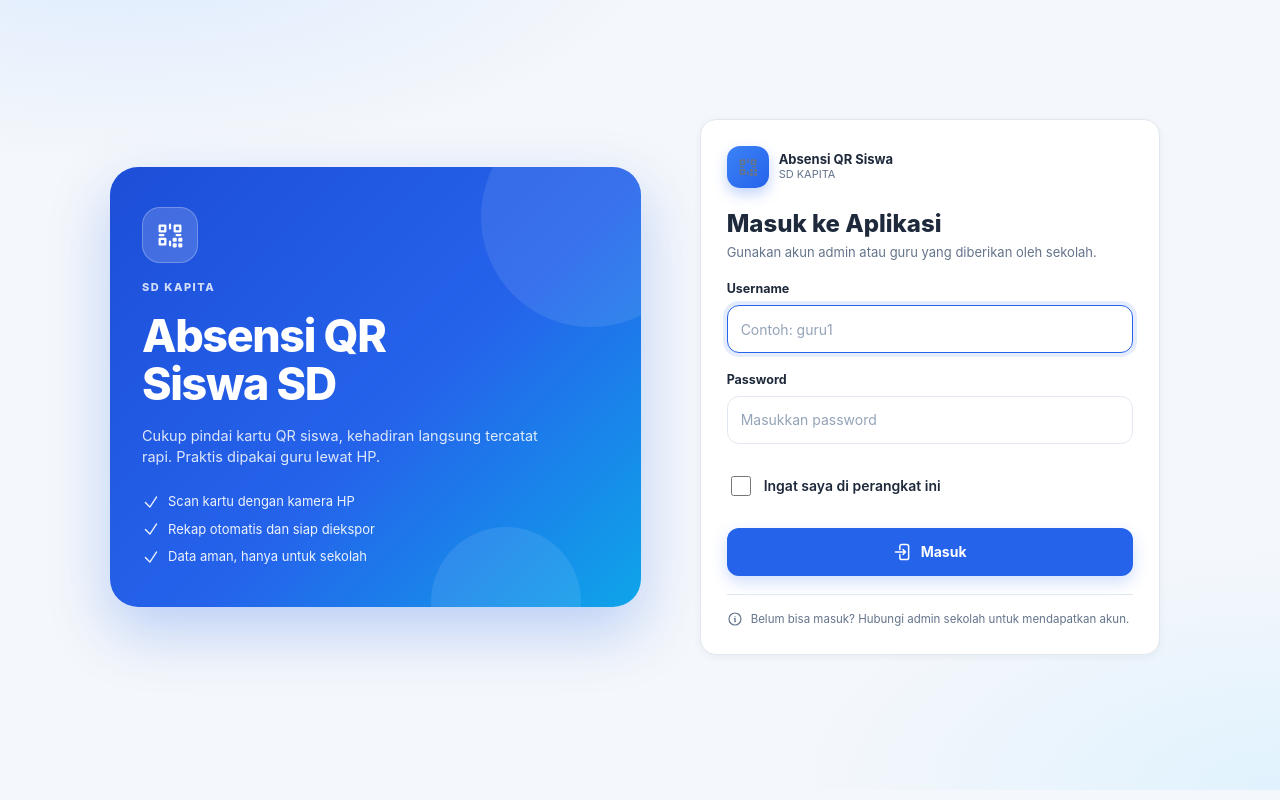
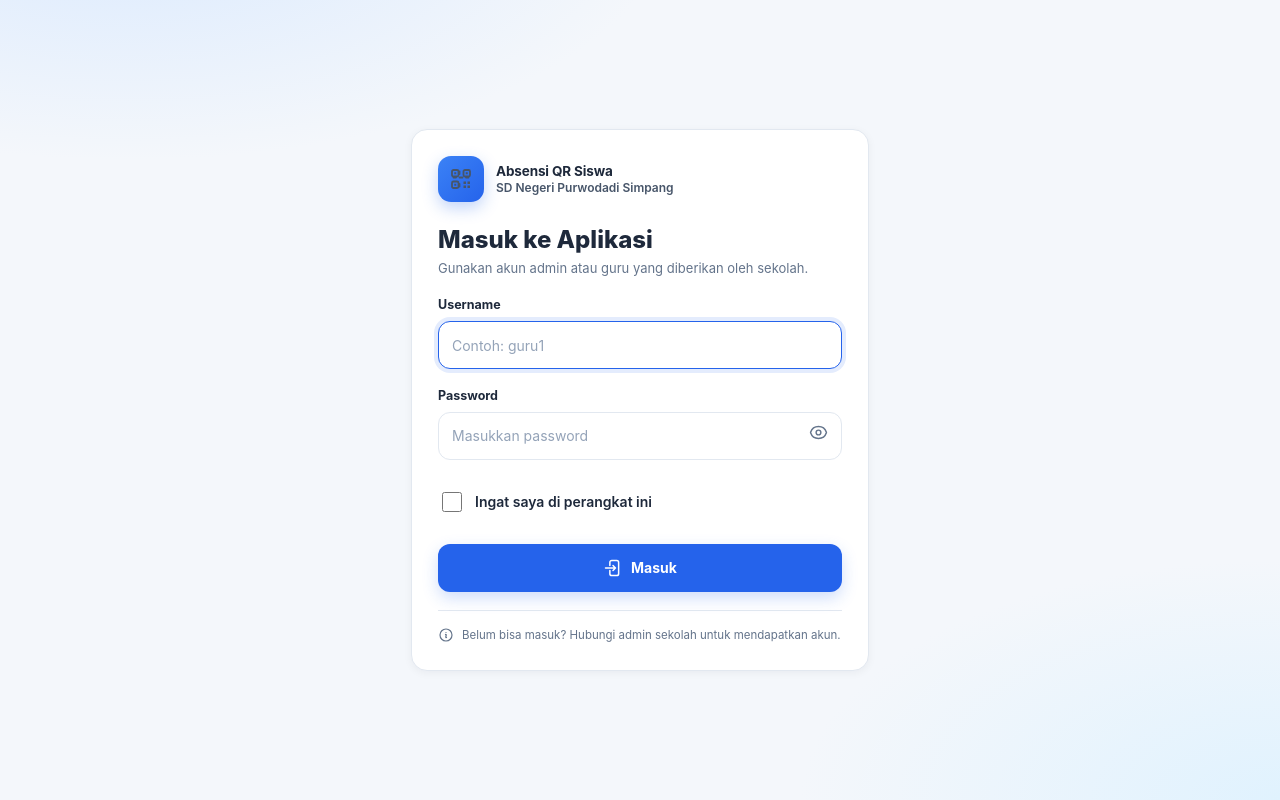
Before and after one commit to Fasiall/Absensi-SD---KAPITA, a Flask app: page /login in a window 1280 px wide. Run offline with Flask 3, Linux system fonts and the light colour scheme; some libraries are stand-ins or nearby versions.

Commit message:
feat: penyempurnaan halaman login, integrasi Supabase, dan konfigurasi deployment Vercel

```diff
--- a/app/__init__.py
+++ b/app/__init__.py
@@ -66,7 +66,7 @@ def create_app(test_config=None):
             return url_for(request.endpoint or "auth.login", **args)
 
         return {
-            "school_name": app.config.get("SCHOOL_NAME", "SD KAPITA"),
+            "school_name": app.config.get("SCHOOL_NAME", "SD Negeri Purwodadi Simpang"),
             "app_name": "Absensi QR Siswa",
             "today": today_local(),
             "now": now_local(),
--- a/app/admin.py
+++ b/app/admin.py
@@ -531,7 +531,7 @@ def reports_export():
         selected_classes,
         start,
         end,
-        current_app.config.get("SCHOOL_NAME", "SD KAPITA"),
+        current_app.config.get("SCHOOL_NAME", "SD Negeri Purwodadi Simpang"),
         current_user.nama,
         detail_rows,
     )
--- a/app/guru.py
+++ b/app/guru.py
@@ -296,7 +296,7 @@ def reports_export():
         selected_classes,
         start,
         end,
-        current_app.config.get("SCHOOL_NAME", "SD KAPITA"),
+        current_app.config.get("SCHOOL_NAME", "SD Negeri Purwodadi Simpang"),
         current_user.nama,
         detail_rows,
     )
--- a/app/static/css/style.css
+++ b/app/static/css/style.css
@@ -1194,6 +1194,73 @@ h3 {
   font-weight: 700;
 }
 
+.field input.is-invalid,
+.field.has-error input {
+  border-color: var(--danger) !important;
+  box-shadow: 0 0 0 3px rgba(220, 38, 38, 0.12) !important;
+}
+
+.field input.is-invalid:focus,
+.field.has-error input:focus {
+  border-color: var(--danger) !important;
+  box-shadow: 0 0 0 4px rgba(220, 38, 38, 0.22) !important;
+}
+
+.field-error {
+  display: block;
+  margin-top: 3px;
+  color: var(--danger);
+  font-size: 12px;
+  font-weight: 600;
+  line-height: 1.4;
+  animation: fadeIn 0.15s ease-out;
+}
+
+.password-input-wrap {
+  position: relative;
+  display: flex;
+  align-items: center;
+  width: 100%;
+}
+
+.password-input-wrap input {
+  padding-right: 46px;
+}
+
+.btn-toggle-password {
+  position: absolute;
+  right: 6px;
+  top: 50%;
+  transform: translateY(-50%);
+  display: inline-flex;
+  align-items: center;
+  justify-content: center;
+  width: 36px;
+  height: 36px;
+  padding: 0;
+  border: none;
+  border-radius: 8px;
+  background: transparent;
+  color: var(--muted);
+  cursor: pointer;
+  transition: color 0.15s ease, background-color 0.15s ease;
+  z-index: 2;
+}
+
+.btn-toggle-password:hover {
+  color: var(--text);
+  background-color: #f1f5f9;
+}
+
+.btn-toggle-password:focus-visible {
+  outline: 2px solid var(--accent);
+  outline-offset: 1px;
+}
+
+.btn-toggle-password .icon {
+  pointer-events: none;
+}
+
 .form-grid {
   display: grid;
   grid-template-columns: 1fr;
@@ -1253,23 +1320,27 @@ h3 {
 
 /* Auth */
 .auth-body {
+  min-height: 100vh;
   background-image:
     radial-gradient(900px 400px at 10% -10%, #dbeafe 0%, rgba(219, 234, 254, 0) 60%),
     radial-gradient(800px 400px at 100% 100%, #e0f2fe 0%, rgba(224, 242, 254, 0) 60%);
 }
 
 .auth-body .page {
-  max-width: 1100px;
-  padding-top: 32px;
-  padding-bottom: 48px;
+  max-width: 490px;
+  min-height: 100vh;
+  display: flex;
+  flex-direction: column;
+  justify-content: center;
+  margin: 0 auto;
+  padding: 32px 16px;
 }
 
 .auth-wrap {
-  display: grid;
-  grid-template-columns: 1fr;
-  gap: 20px;
-  align-items: center;
-  min-height: calc(100vh - 90px);
+  width: 100%;
+  display: flex;
+  justify-content: center;
+  align-items: center;
 }
 
 .auth-hero {
@@ -1365,23 +1436,40 @@ h3 {
 .auth-brand {
   display: flex;
   align-items: center;
-  gap: 10px;
-  margin-bottom: 20px;
-}
-
-.auth-brand div {
-  display: flex;
-  flex-direction: column;
-  line-height: 1.2;
-}
-
-.auth-brand strong {
-  font-size: 13px;
-}
-
-.auth-brand span {
-  color: var(--muted);
-  font-size: 11px;
+  gap: 12px;
+  margin-bottom: 22px;
+}
+
+.auth-brand .brand-mark {
+  width: 46px;
+  height: 46px;
+  border-radius: 13px;
+  flex-shrink: 0;
+  box-shadow: 0 6px 16px rgba(37, 99, 235, 0.28);
+}
+
+.auth-brand div,
+.auth-brand-text {
+  display: flex;
+  flex-direction: column;
+  min-width: 0;
+  line-height: 1.25;
+}
+
+.auth-brand strong,
+.auth-brand-title {
+  font-size: 13.5px;
+  font-weight: 700;
+  color: var(--text);
+  letter-spacing: -0.01em;
+}
+
+.auth-brand span,
+.auth-brand-school {
+  color: #475569;
+  font-size: 12px;
+  font-weight: 600;
+  word-break: break-word;
 }
 
 .auth-card h2 {
@@ -2322,11 +2410,6 @@ h3 {
 }
 
 @media (min-width: 900px) {
-  .auth-wrap {
-    grid-template-columns: 1.05fr 0.95fr;
-    gap: 48px;
-  }
-
   .form-layout {
     grid-template-columns: minmax(0, 1.6fr) minmax(280px, 1fr);
   }
@@ -2489,19 +2572,8 @@ h3 {
     justify-content: center;
   }
 
-  .auth-hero {
-    min-height: 0;
-    padding: 28px 22px;
-    border-radius: 22px;
-  }
-
-  .auth-wrap {
-    min-height: auto;
-    gap: 16px;
-  }
-
   .auth-body .page {
-    padding-top: 20px;
+    padding: 20px 14px;
   }
 
   .sheet {
--- a/app/templates/_icons.html
+++ b/app/templates/_icons.html
@@ -23,7 +23,19 @@
 {%- elif name == 'trash' -%}
   <path d="m14.74 9-.346 9m-4.788 0L9.26 9m9.968-3.21c.342.052.682.107 1.022.166m-1.022-.165L18.16 19.673a2.25 2.25 0 0 1-2.244 2.077H8.084a2.25 2.25 0 0 1-2.244-2.077L4.772 5.79m14.456 0a48.108 48.108 0 0 0-3.478-.397m-12 .562c.34-.059.68-.114 1.022-.165m0 0a48.11 48.11 0 0 1 3.478-.397m7.5 0v-.916c0-1.18-.91-2.164-2.09-2.201a51.964 51.964 0 0 0-3.32 0c-1.18.037-2.09 1.022-2.09 2.201v.916m7.5 0a48.667 48.667 0 0 0-7.5 0"/>
 {%- elif name == 'qr' -%}
-  <path d="M3.75 4.5h4.5v4.5h-4.5zM15.75 4.5h4.5v4.5h-4.5zM3.75 15h4.5v4.5h-4.5zM15 15h1.5v1.5H15zM19.5 15H21v1.5h-1.5zM15 19.5h1.5V21H15zM19.5 19.5H21V21h-1.5zM12 3.75v3M12 17.25v3M3.75 12h3M17.25 12h3"/>
+  <rect x="3" y="3" width="6.5" height="6.5" rx="1.5" stroke="currentColor" stroke-width="1.8"/>
+  <rect x="5.25" y="5.25" width="2" height="2" fill="currentColor" stroke="none"/>
+  <rect x="14.5" y="3" width="6.5" height="6.5" rx="1.5" stroke="currentColor" stroke-width="1.8"/>
+  <rect x="16.75" y="5.25" width="2" height="2" fill="currentColor" stroke="none"/>
+  <rect x="3" y="14.5" width="6.5" height="6.5" rx="1.5" stroke="currentColor" stroke-width="1.8"/>
+  <rect x="5.25" y="16.75" width="2" height="2" fill="currentColor" stroke="none"/>
+  <path d="M14.5 14.5h2.5v2.5h-2.5zM18.5 14.5H21V17h-2.5zM14.5 18.5H17V21h-2.5zM18.5 18.5H21V21h-2.5z" fill="currentColor" stroke="none"/>
+  <path d="M10.5 4.5v2.5M10.5 17v2.5M4.5 10.5h2.5M17 10.5h2.5M10.5 10.5h3" stroke="currentColor" stroke-width="1.8"/>
+{%- elif name == 'eye' -%}
+  <path d="M2.036 12.322a1.012 1.012 0 0 1 0-.639C3.423 7.51 7.36 4.5 12 4.5c4.638 0 8.573 3.007 9.963 7.178.07.207.07.431 0 .639C20.577 16.49 16.64 19.5 12 19.5c-4.638 0-8.573-3.007-9.964-7.178Z"/>
+  <path d="M15 12a3 3 0 1 1-6 0 3 3 0 0 1 6 0Z"/>
+{%- elif name == 'eye-off' -%}
+  <path d="M3.98 8.223A10.477 10.477 0 0 0 1.934 12C3.226 16.338 7.244 19.5 12 19.5c.993 0 1.953-.138 2.863-.395M6.228 6.228A10.451 10.451 0 0 1 12 4.5c4.756 0 8.773 3.162 10.065 7.498a10.522 10.522 0 0 1-4.293 5.774M6.228 6.228 3 3m3.228 3.228 3.65 3.65m7.894 7.894L21 21m-3.228-3.228-3.65-3.65m0 0a3 3 0 1 0-4.243-4.243m4.242 4.242L9.88 9.88"/>
 {%- elif name == 'scan' -%}
   <path d="M3.75 4.5v3M3.75 4.5h3M20.25 4.5v3M20.25 4.5h-3M3.75 19.5v-3M3.75 19.5h3M20.25 19.5v-3M20.25 19.5h-3M7.5 12h9"/>
 {%- elif name == 'arrow-left' -%}
--- a/app/templates/auth/login.html
+++ b/app/templates/auth/login.html
@@ -5,48 +5,50 @@
 
 {% block content %}
 <div class="auth-wrap">
-  <section class="auth-hero">
-    <span class="hero-badge">{{ icon('qr', 30) }}</span>
-    <p class="hero-eyebrow">{{ school_name }}</p>
-    <h1>Absensi QR<br>Siswa SD</h1>
-    <p class="hero-text">
-      Cukup pindai kartu QR siswa, kehadiran langsung tercatat rapi.
-      Praktis dipakai guru lewat HP.
-    </p>
-    <ul class="hero-points">
-      <li>{{ icon('check', 18) }} Scan kartu dengan kamera HP</li>
-      <li>{{ icon('check', 18) }} Rekap otomatis dan siap diekspor</li>
-      <li>{{ icon('check', 18) }} Data aman, hanya untuk sekolah</li>
-    </ul>
-    <div class="hero-deco hero-deco-one"></div>
-    <div class="hero-deco hero-deco-two"></div>
-  </section>
-
   <section class="auth-card card card-lg">
     <div class="auth-brand">
-      <span class="brand-mark">{{ icon('qr', 22) }}</span>
-      <div>
-        <strong>{{ app_name }}</strong>
-        <span>{{ school_name }}</span>
+      <span class="brand-mark" aria-hidden="true">{{ icon('qr', 24) }}</span>
+      <div class="auth-brand-text">
+        <strong class="auth-brand-title">{{ app_name }}</strong>
+        <span class="auth-brand-school">{{ school_name }}</span>
       </div>
     </div>
     <h2>Masuk ke Aplikasi</h2>
     <p class="muted">Gunakan akun admin atau guru yang diberikan oleh sekolah.</p>
 
-    <form method="post" class="stack-lg" data-loading>
+    <form method="post" class="stack-lg" data-loading id="loginForm">
       <input type="hidden" name="csrf_token" value="{{ csrf_token() }}">
       <input type="hidden" name="next" value="{{ next_url }}">
 
-      <div class="field">
+      <div class="field{% if errors and errors.username %} has-error{% endif %}">
         <label for="username">Username</label>
         <input type="text" id="username" name="username" autocomplete="username"
-               placeholder="Contoh: guru1" required autofocus>
+               value="{{ username|default('') }}"
+               placeholder="Contoh: guru1" required
+               class="{% if errors and errors.username %}is-invalid{% endif %}"
+               {% if not username or (errors and errors.username) %}autofocus{% endif %}>
+        {% if errors and errors.username %}
+        <span class="field-error" id="username-error" role="alert">{{ errors.username }}</span>
+        {% endif %}
       </div>
 
-      <div class="field">
+      <div class="field{% if errors and errors.password %} has-error{% endif %}">
         <label for="password">Password</label>
-        <input type="password" id="password" name="password" autocomplete="current-password"
-               placeholder="Masukkan password" required>
+        <div class="password-input-wrap">
+          <input type="password" id="password" name="password" autocomplete="current-password"
+                 placeholder="Masukkan password" required
+                 class="input-password{% if errors and errors.password %} is-invalid{% endif %}"
+                 {% if username and errors and errors.password %}autofocus{% endif %}>
+          <button type="button" class="btn-toggle-password" id="togglePassword"
+                  data-toggle-password="password"
+                  aria-label="Tampilkan password" title="Tampilkan password" tabindex="0">
+            <span class="eye-icon eye-show" aria-hidden="true">{{ icon('eye', 19) }}</span>
+            <span class="eye-icon eye-hide" aria-hidden="true" style="display: none;">{{ icon('eye-off', 19) }}</span>
+          </button>
+        </div>
+        {% if errors and errors.password %}
+        <span class="field-error" id="password-error" role="alert">{{ errors.password }}</span>
+        {% endif %}
       </div>
 
       <label class="checkbox">
--- a/config.py
+++ b/config.py
@@ -25,5 +25,5 @@ class Config:
     PERMANENT_SESSION_LIFETIME = timedelta(hours=12)
     WTF_CSRF_TIME_LIMIT = None
 
-    SCHOOL_NAME = os.environ.get("SCHOOL_NAME", "SD KAPITA")
+    SCHOOL_NAME = os.environ.get("SCHOOL_NAME", "SD Negeri Purwodadi Simpang")
     APP_TIMEZONE = os.environ.get("APP_TIMEZONE", "Asia/Jakarta")
--- a/requirements.txt
+++ b/requirements.txt
@@ -8,6 +8,8 @@ pillow==13.0.0
 python-dotenv==1.2.4
 qrcode==8.2
 SQLAlchemy==2.1.8
+psycopg2-binary>=2.9.9
+psycopg[binary]>=3.2.0
 tzdata==2026.6
 Werkzeug==3.1.9
 WTForms==3.3.2
--- a/run.py
+++ b/run.py
@@ -1,4 +1,5 @@
 import os
+import socket
 
 from dotenv import load_dotenv
 
@@ -8,7 +9,31 @@ from app import create_app  # noqa: E402
 
 app = create_app()
 
+
+def is_port_in_use(port: int, host: str = "0.0.0.0") -> bool:
+    with socket.socket(socket.AF_INET, socket.SOCK_STREAM) as s:
+        try:
+            s.bind((host, port))
+            return False
+        except OSError:
+            return True
+
+
 if __name__ == "__main__":
     port = int(os.environ.get("PORT", "5000"))
     debug = os.environ.get("FLASK_DEBUG", "0") == "1"
+
+    # Cek ketersediaan port sekali pada parent process
+    if os.environ.get("WERKZEUG_RUN_MAIN") != "true":
+        if is_port_in_use(port):
+            original_port = port
+            while is_port_in_use(port):
+                port += 1
+            os.environ["PORT"] = str(port)
+            print(f"⚠️  Port {original_port} sedang digunakan. Server dialihkan ke port {port}.")
+
+    port = int(os.environ.get("PORT", str(port)))
+    if os.environ.get("WERKZEUG_RUN_MAIN") == "true" or not debug:
+        print(f"🚀 Server siap dibuka di: http://127.0.0.1:{port} atau http://localhost:{port}")
+
     app.run(host="0.0.0.0", port=port, debug=debug)
```
Also changed, not shown: api/index.py (added, +13 -0 lines), app/auth.py (+12 -5 lines), app/static/js/app.js (+48 -0 lines), vercel.json (added), 1 other file.
